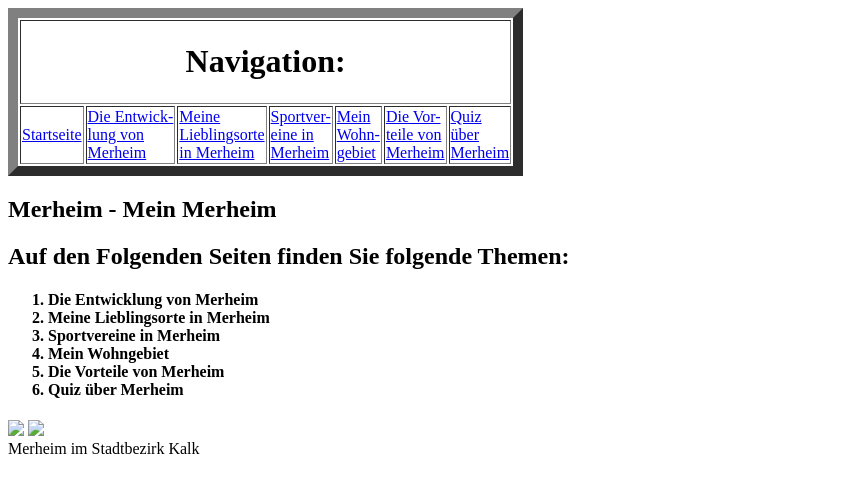
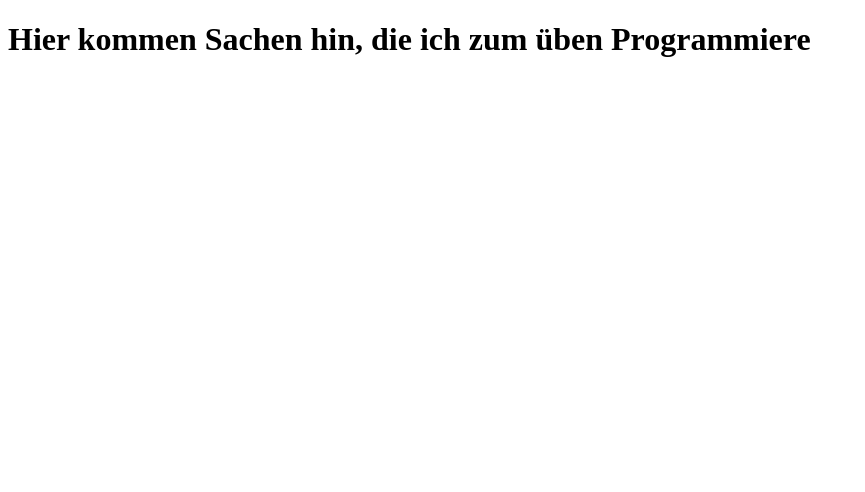
Before and after one commit to antrikshar/antrikshar.github.io, a plain HTML site: page index.html in a window 1280 px wide. Shown: the whole page, without its empty margins (0-865 px from the left). Drawn offline with Linux system fonts and the light colour scheme.

Commit message:
Update index.html

```diff
--- a/index.html
+++ b/index.html
@@ -1,60 +1,10 @@
-<!doctype html>
+<!DOCTYPE html>
 <html>
-	<head>
-		<link rel="stylesheet" href="style.css" type="text/css">
-		<title>
-			Mein Merheim
-		</title>
-	</head>
-	<body>
-		<div id="wrapper">
-			<header>
-				<table border="10" >
-					<tr>
-						<td colspan="7" align="center"><b><h1>Navigation:</h1></b></td>
-					</tr>
-					<tr>
-						<td><a href="./index.html">Startseite</a></td>
-						<td><a href="./geschichte.html">Die Entwick- </br> lung von</br>Merheim</a></td>
-						<td><a href="./lieblingsorte.html">Meine</br>Lieblingsorte</br>in Merheim</a></td>
-						<td><a href="./sportverein.html">Sportver-</br>eine in</br>Merheim</a></td>
-						<td><a href="./wohngebiet.html">Mein</br>Wohn-</br>gebiet</a></td>
-						<td><a href="./vorteile.html">Die Vor-</br>teile von</br>Merheim</a></td>
-						<td><a href="./quiz.html">Quiz</br>&uuml;ber</br>Merheim</a></td>
-					</tr>
-				</table>
-			</header>
-			<section>
-				<h1>Merheim - Mein Merheim</h1>
-				<h2>Auf den Folgenden Seiten finden Sie folgende Themen:</h2>
-				<h4>
-				<ol>
-					<li>
-						Die Entwicklung von Merheim
-					</li>
-					<li>
-						Meine Lieblingsorte in Merheim
-					</li>
-					<li>
-						Sportvereine in Merheim
-					</li>
-					<li>
-						Mein Wohngebiet
-					</li>
-					<li>
-						Die Vorteile von Merheim
-					</li>
-					<li>
-						Quiz &uuml;ber Merheim
-					</li>
-				</ol>
-				</h4>
-			</section>
-			<aside>
-				<img src="./Bilder/winkende-hand.gif" width="450">
-				<img src="./Bilder/lokalisierung.png" width="300">
-				<figcaption>Merheim im Stadtbezirk Kalk</figcaption>
-			</aside>
-		</div>
-	</body>
+<head>
+	<title>Games</title>
+</head>
+<body>
+	<h1>Hier kommen Sachen hin, die ich zum üben Programmiere</h1>
+
+</body>
 </html>
```
